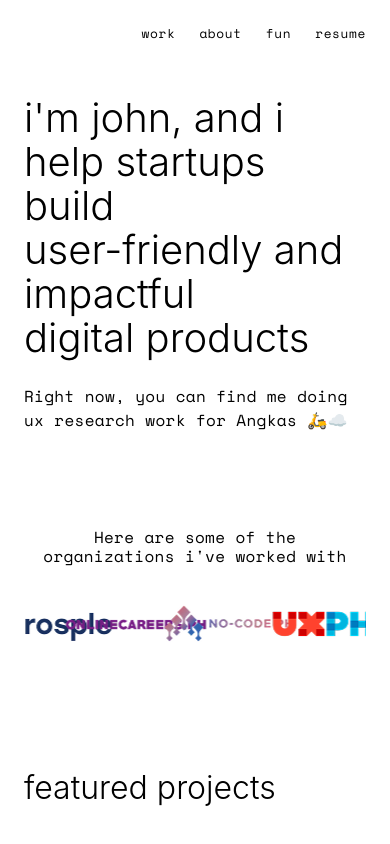
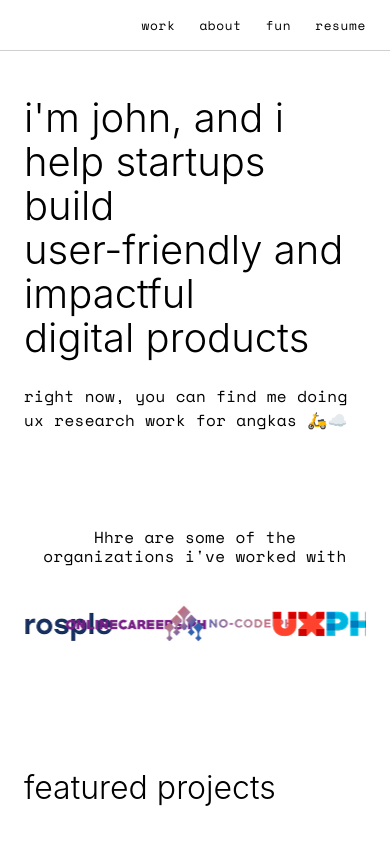
Before and after one commit to 0002F16/john-portfolio, a React (Vite) app in the folder john/: page / in a window 390 px wide. Shown: the top 844 px of the page. Built offline with nearby package versions, Linux system fonts and the light colour scheme; a web font is replaced by a local one.

Commit message:
added animations, footer rework

```diff
--- a/john/index.html
+++ b/john/index.html
@@ -4,7 +4,7 @@
     <meta charset="UTF-8" />
     <link rel="icon" type="image/svg+xml" href="/vite.svg" />
     <meta name="viewport" content="width=device-width, initial-scale=1.0" />
-    <title>john - UX Designer</title>
+    <title>John Yumul</title>
     <link rel="preconnect" href="https://fonts.googleapis.com">
     <link rel="preconnect" href="https://fonts.gstatic.com" crossorigin>
     <link href="https://fonts.googleapis.com/css2?family=Space+Mono:wght@400;700&display=swap" rel="stylesheet">
--- a/john/src/App.css
+++ b/john/src/App.css
@@ -9,14 +9,19 @@
 .header {
   position: fixed;
   top: 0;
+  left: 0;
   right: 0;
-  padding: 2rem;
+  width: 100%;
+  padding: 1.3rem 2rem;
   z-index: 1000;
+  background-color: #ffffff;
+  border-bottom: 1px solid #d0d0d0;
 }
 
 .nav {
   display: flex;
   gap: 2rem;
+  justify-content: flex-end;
 }
 
 .nav-link {
@@ -39,6 +44,18 @@
   padding: 8rem 2rem 4rem;
   max-width: 1200px;
   margin: 0 auto;
+  animation: slideUp 1s ease-out;
+}
+
+@keyframes slideUp {
+  from {
+    opacity: 0;
+    transform: translateY(60px);
+  }
+  to {
+    opacity: 1;
+    transform: translateY(0);
+  }
 }
 
 .hero-title {
@@ -139,6 +156,7 @@
   text-align: center;
   max-width: 1200px;
   margin: 0 auto;
+  animation: slideUp 1s ease-out 0.3s backwards;
 }
 
 .organizations-title {
@@ -282,10 +300,23 @@
 
 /* Footer Section */
 .footer {
-  padding: 6rem 2rem;
+  padding: 4.2rem 2rem;
   max-width: 1200px;
   margin: 0 auto;
   text-align: left;
+  position: relative;
+}
+
+.footer::before {
+  content: '';
+  position: absolute;
+  top: 0;
+  left: 0;
+  right: 0;
+  height: 1px;
+  background-color: #e8e8e8;
+  width: 100vw;
+  margin-left: calc(-50vw + 50%);
 }
 
 .footer-question {
@@ -293,7 +324,7 @@
   font-weight: 500;
   font-size: 1rem;
   color: #000000;
-  margin: 0 0 1.5rem 0;
+  margin: 0 0 0.75rem 0;
   letter-spacing: 0.02em;
 }
 
@@ -302,14 +333,14 @@
   font-weight: 300;
   font-size: clamp(2rem, 4vw, 3rem);
   color: #000000;
-  margin: 0 0 3rem 0;
+  margin: 0 0 1.5rem 0;
   line-height: 1.1;
 }
 
 .footer-links {
   display: flex;
   flex-direction: column;
-  gap: 1rem;
+  gap: 0.25rem;
 }
 
 .footer-link {
@@ -329,7 +360,7 @@
 /* Responsive Design */
 @media (max-width: 768px) {
   .header {
-    padding: 1.5rem;
+    padding: 0.975rem 1.5rem;
   }
 
   .nav {
@@ -419,20 +450,20 @@
   }
 
   .footer {
-    padding: 4rem 1.5rem;
+    padding: 2.8rem 1.5rem;
   }
 
   .footer-question {
     font-size: 0.9rem;
+    margin-bottom: 0.5rem;
+  }
+
+  .footer-cta {
     margin-bottom: 1rem;
   }
 
-  .footer-cta {
-    margin-bottom: 2rem;
-  }
-
   .footer-links {
-    gap: 0.75rem;
+    gap: 0.2rem;
   }
 
   .footer-link {
--- a/john/src/App.jsx
+++ b/john/src/App.jsx
@@ -76,14 +76,14 @@ function App() {
           <span className="hero-line">digital products</span>
         </h1>
         <p className="hero-subtitle">
-          Right now, you can find me doing ux research work for Angkas 🛵☁️
+          right now, you can find me doing ux research work for angkas 🛵☁️
         </p>
       </main>
 
       {/* Organizations Section */}
       <section className="organizations">
         <h2 className="organizations-title">
-          Here are some of the organizations i've worked with
+          Hhre are some of the organizations i've worked with
         </h2>
 
         <div className="slideshow-container">
--- a/john/src/index.css
+++ b/john/src/index.css
@@ -3,6 +3,10 @@
   margin: 0;
   padding: 0;
   box-sizing: border-box;
+}
+
+html {
+  scroll-behavior: smooth;
 }
 
 :root {
```
